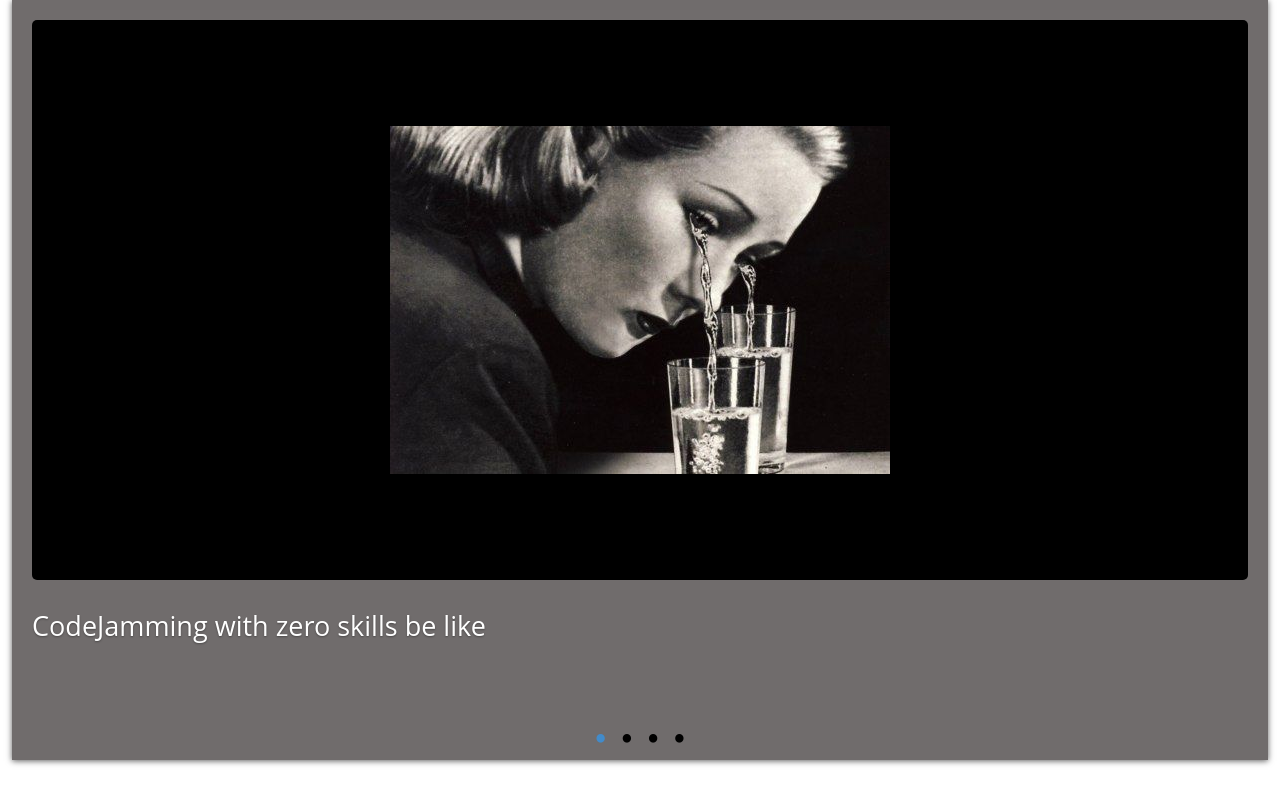
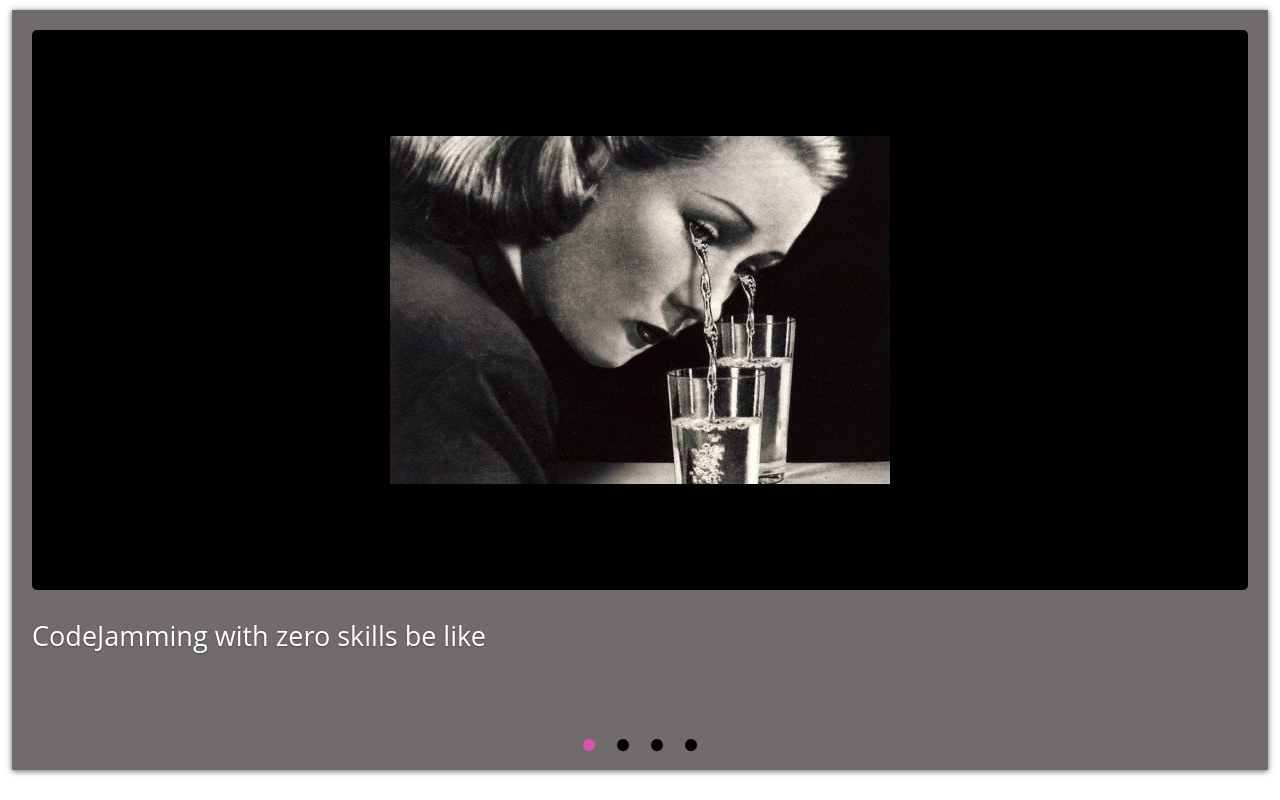
Before and after one commit to DariaDaina/cssMemSlider, a plain HTML site: page cssMemSlider/index.html in a window 1280 px wide. Drawn offline with Linux system fonts and the light colour scheme.

Commit message:
feat: add styles for slider pagination (Вс, окт 17, 2021  9:04:13)

```diff
--- a/cssMemSlider/style.css
+++ b/cssMemSlider/style.css
@@ -10,7 +10,7 @@ html, body {
    width: 95vw;
    height: 90vh;
    padding: 20px;
-   margin: 0 auto;
+   margin: 10px auto;
    box-shadow: 0px 1px 6px rgba(0, 0, 0, 0.64);
    background-color: #706c6c;
 }
@@ -87,14 +87,17 @@ html, body {
 
 .carousel-indicators li {
     display: inline-block;
-    margin: 0 5px;
+    margin: 0;
 }
 
 .carousel-bullet {
     color: #000000;
     cursor: pointer;
+    text-align: center;
     display: block;
-    font-size: 35px;
+    width: 30px;
+    line-height: 30px;
+    font-size: 50px;
 }
 
 .carousel-bullet:hover {
@@ -105,5 +108,5 @@ html, body {
 #carousel-2:checked ~ .carousel-indicators li:nth-child(2) .carousel-bullet,
 #carousel-3:checked ~ .carousel-indicators li:nth-child(3) .carousel-bullet,
 #carousel-4:checked ~ .carousel-indicators li:nth-child(4) .carousel-bullet {
-    color: #428bca;
+    color: #d854ac;
 }
```
